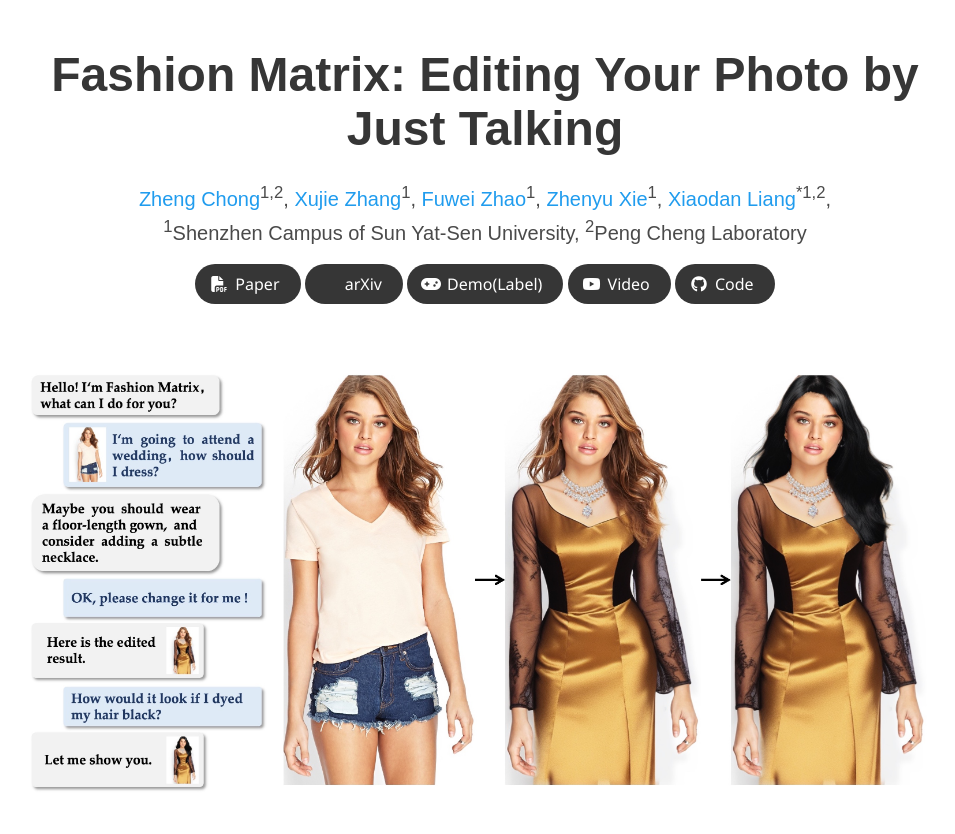
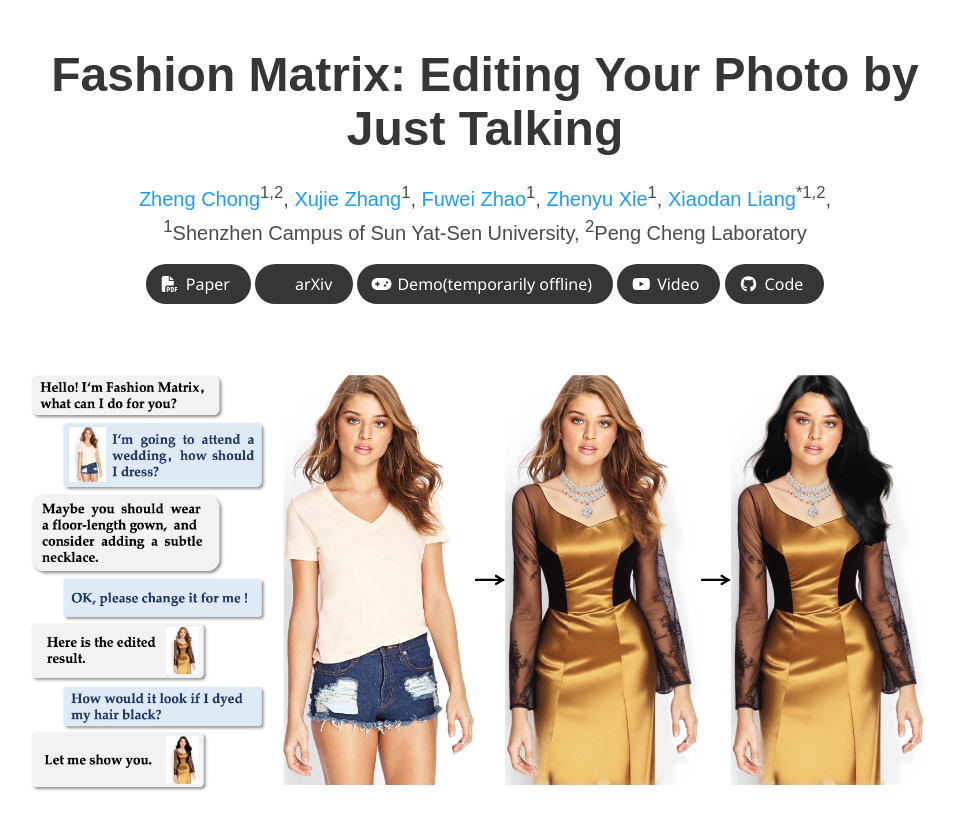
Before and after one commit to Zheng-Chong/FashionMatrix, a plain HTML site: page index.html in a window 1280 px wide. Shown: the top 834 px of the page, without its empty margins (155-1110 px from the left). Drawn offline with nearby package versions, Linux system fonts and the light colour scheme; some icons are missing; a web font is replaced by a local one.

Commit message:
Update index.html

```diff
--- a/index.html
+++ b/index.html
@@ -94,7 +94,7 @@
                   <span class="icon">
                       <i class="fas fa-gamepad"></i>
                   </span>
-                  <span>Demo(Label)</span>
+                  <span>Demo(temporarily offline)</span>
                   </a>
               </span>
               <!-- Video Link. -->
```
